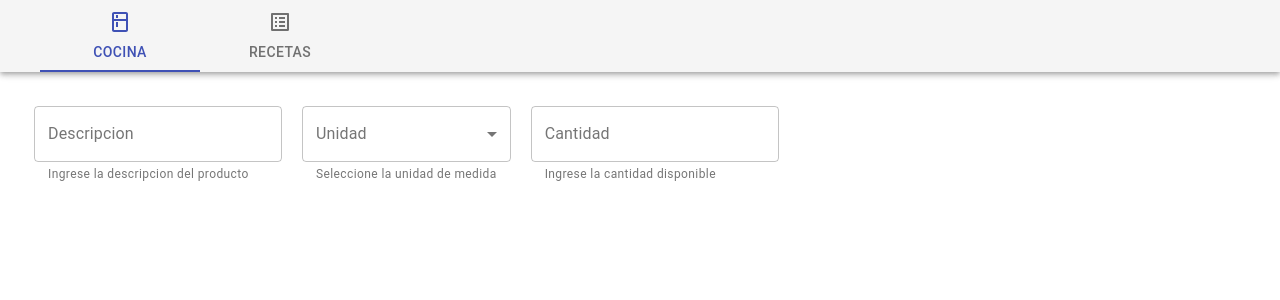
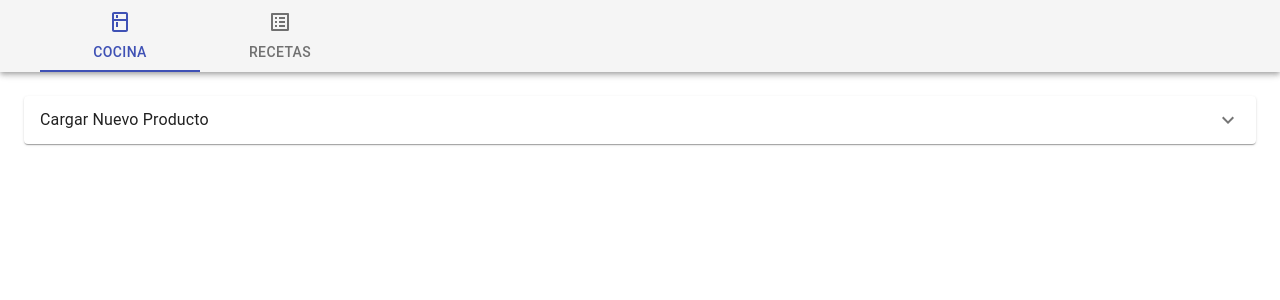
Before and after one commit to lean93/lunch-maker, a React (Create React App) app: page / in a window 1280 px wide. Shown: the top 300 px of the page. Built offline with nearby package versions, Linux system fonts and the light colour scheme.

Commit message:
use collapsable

```diff
--- a/src/components/KitchenComponent.js
+++ b/src/components/KitchenComponent.js
@@ -1,6 +1,12 @@
 import React, { Component } from 'react';
 import TextField from '@material-ui/core/TextField';
 import MenuItem from '@material-ui/core/MenuItem';
+import Button from '@material-ui/core/Button';
+
+import ExpansionPanel from '@material-ui/core/ExpansionPanel';
+import ExpansionPanelSummary from '@material-ui/core/ExpansionPanelSummary';
+import ExpansionPanelDetails from '@material-ui/core/ExpansionPanelDetails';
+import ExpandMoreIcon from '@material-ui/icons/ExpandMore';
 
 const units = [{value:1, label:"Unidad"}, {value:2, label:"Gramos (gr)"}, {value:3, label:"Kilos (kg)"},{value:4, label:"Litros (lts)"} ]
 
@@ -23,6 +29,14 @@ class KitchenComponent extends Component {
 
         return (
             <React.Fragment>
+                <ExpansionPanel>
+                    <ExpansionPanelSummary
+                        expandIcon={<ExpandMoreIcon />}
+                        aria-controls="panel1a-content"
+                        id="panel1a-header">
+                        Cargar Nuevo Producto
+                    </ExpansionPanelSummary>
+                    <ExpansionPanelDetails>
                    <TextField
                         id="descripction"
                         label="Descripcion"
@@ -32,6 +46,7 @@ class KitchenComponent extends Component {
                         variant="outlined"
                         helperText="Ingrese la descripcion del producto"
                     />
+
                     <TextField
                         id="selectPound"
                         select
@@ -59,6 +74,12 @@ class KitchenComponent extends Component {
                         variant="outlined"
                         helperText="Ingrese la cantidad disponible"
                     />
+
+                    <Button variant="contained" color="primary" size="large"  style={{marginTop:20, marginBottom:40, marginLeft:20}}>
+                        Cargar
+                    </Button>
+                    </ExpansionPanelDetails>
+                    </ExpansionPanel>
             </React.Fragment>
             );
     }
```
